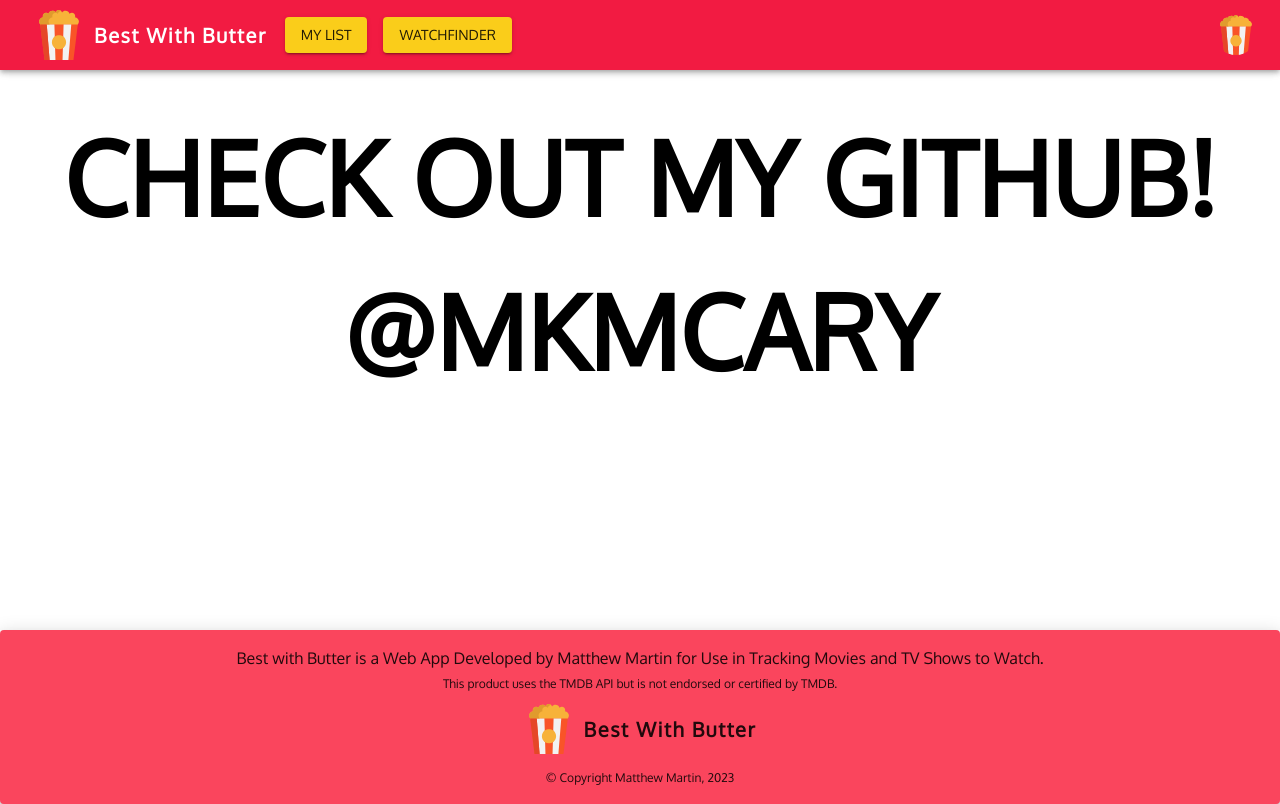
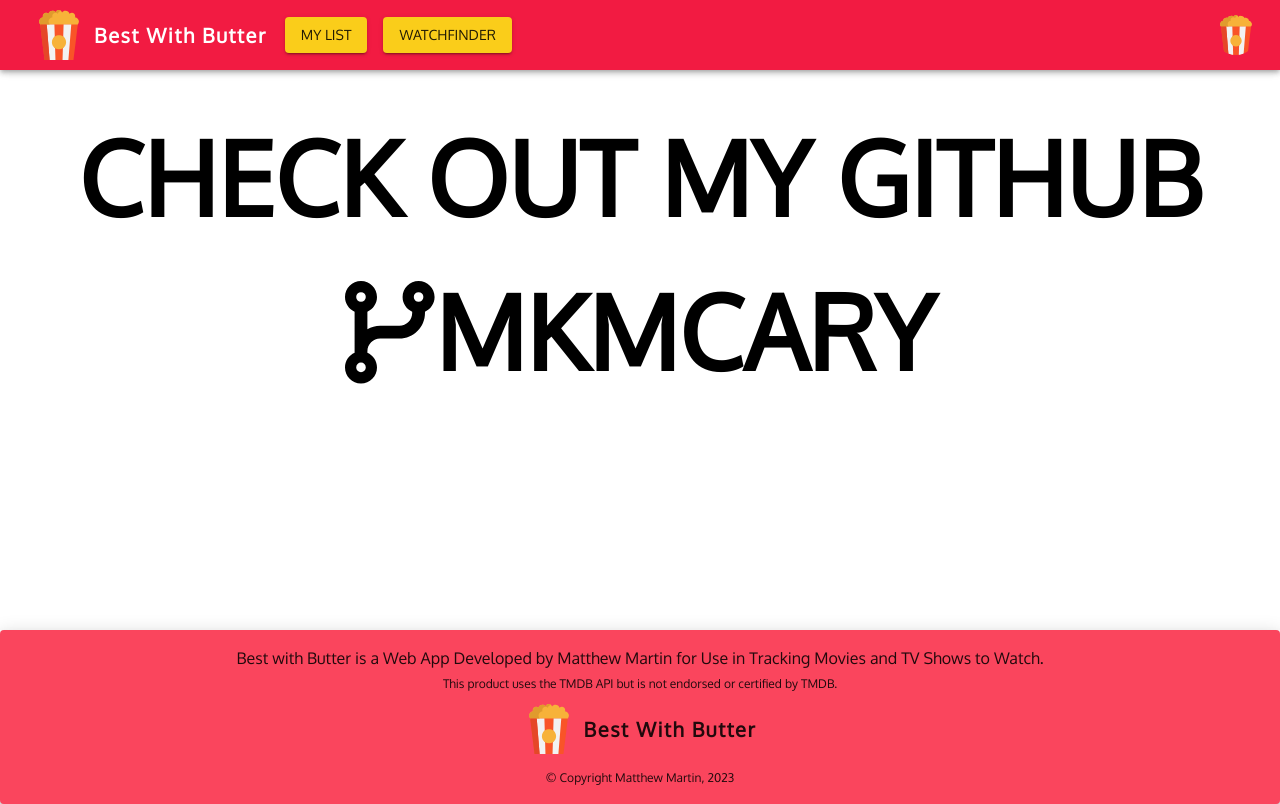
Before and after one commit to mkmcary/bestwithbutter, a React (Vite) app in the folder frontend/: page / in a window 1280 px wide. Built offline with nearby package versions, Linux system fonts and the light colour scheme.

Commit message:
Add icon.

```diff
--- a/frontend/package.json
+++ b/frontend/package.json
@@ -12,6 +12,10 @@
   "dependencies": {
     "@emotion/react": "^11.10.5",
     "@emotion/styled": "^11.10.5",
+    "@fortawesome/fontawesome-svg-core": "^6.3.0",
+    "@fortawesome/free-regular-svg-icons": "^6.3.0",
+    "@fortawesome/free-solid-svg-icons": "^6.3.0",
+    "@fortawesome/react-fontawesome": "^0.2.0",
     "@mui/icons-material": "^5.11.0",
     "@mui/material": "^5.11.5",
     "axios": "^1.2.3",
--- a/frontend/src/routes/Home/index.tsx
+++ b/frontend/src/routes/Home/index.tsx
@@ -1,9 +1,13 @@
+import { faCodeBranch } from "@fortawesome/free-solid-svg-icons";
+import { FontAwesomeIcon } from "@fortawesome/react-fontawesome";
 import { Box, Typography } from "@mui/material";
 
 import "./styles.css";
 
 function HomePage() {
-  let linkText = "@mkmcary";
+  let linkText = "mkmcary";
+
+  let iconDelay = Math.floor(Math.random() * 5001) - 5000;
 
   return (
     <Box sx={{ minHeight: "70vh", p: "20px" }}>
@@ -16,7 +20,7 @@ function HomePage() {
           p: "10px",
         }}
       >
-        <p className="word">Check out my GitHub!</p>
+        <p className="word">Check out my GitHub</p>
 
         {/* Exploding Link */}
         <Box
@@ -30,9 +34,20 @@ function HomePage() {
               target="_blank"
               className="word fancy"
             >
+              <span className="outer">
+                <span
+                  className="inner"
+                  style={{ animationDelay: `${iconDelay}ms` }}
+                >
+                  <span className="letter" style={{ animationDelay: "0ms" }}>
+                    <FontAwesomeIcon icon={faCodeBranch} />
+                  </span>
+                </span>
+              </span>
+
               {linkText.split("").map((letter, index) => {
                 let innerDelay = Math.floor(Math.random() * 5001) - 5000;
-                let letterDelay = 1000 * index;
+                let letterDelay = 1000 * (index + 1);
 
                 return (
                   <span className="outer" key={index}>
--- a/frontend/src/routes/Home/styles.css
+++ b/frontend/src/routes/Home/styles.css
@@ -65,6 +65,16 @@ a {
 
 .fancy:hover > .outer > .inner > .letter {
   background: linear-gradient(to right, var(--red), var(--yellow), var(--red));
+  color: var(--red);
+  background-size: 1000%;
+  background-clip: inherit;
+  -webkit-background-clip: text;
+  -webkit-text-fill-color: transparent;
+  animation: background-pan 30s linear infinite;
+}
+
+.fancy:hover > .outer > .inner > .letter > svg {
+  color: linear-gradient(to right, var(--red), var(--yellow), var(--red));
   background-size: 1000%;
   background-clip: inherit;
   -webkit-background-clip: text;
```
Also changed, not shown: 1 other file (tests, documents, lock files or other folders).
